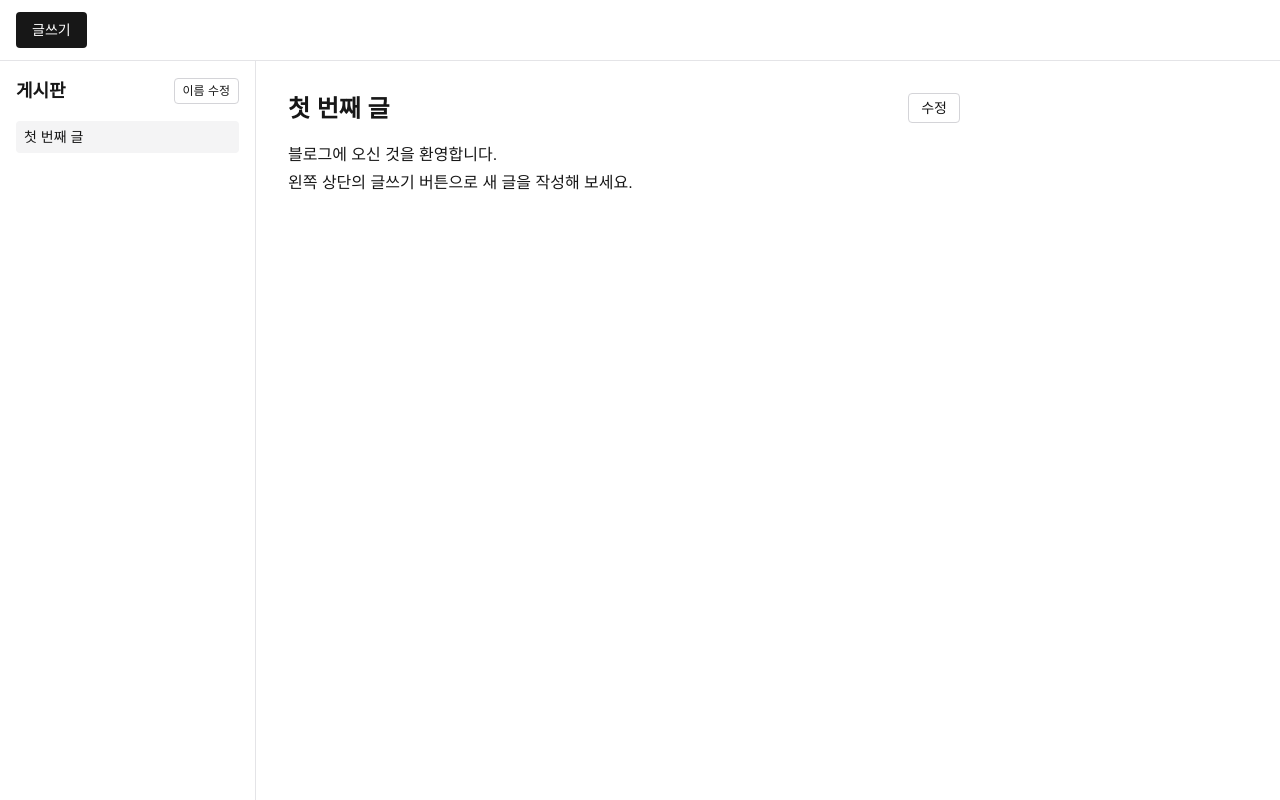
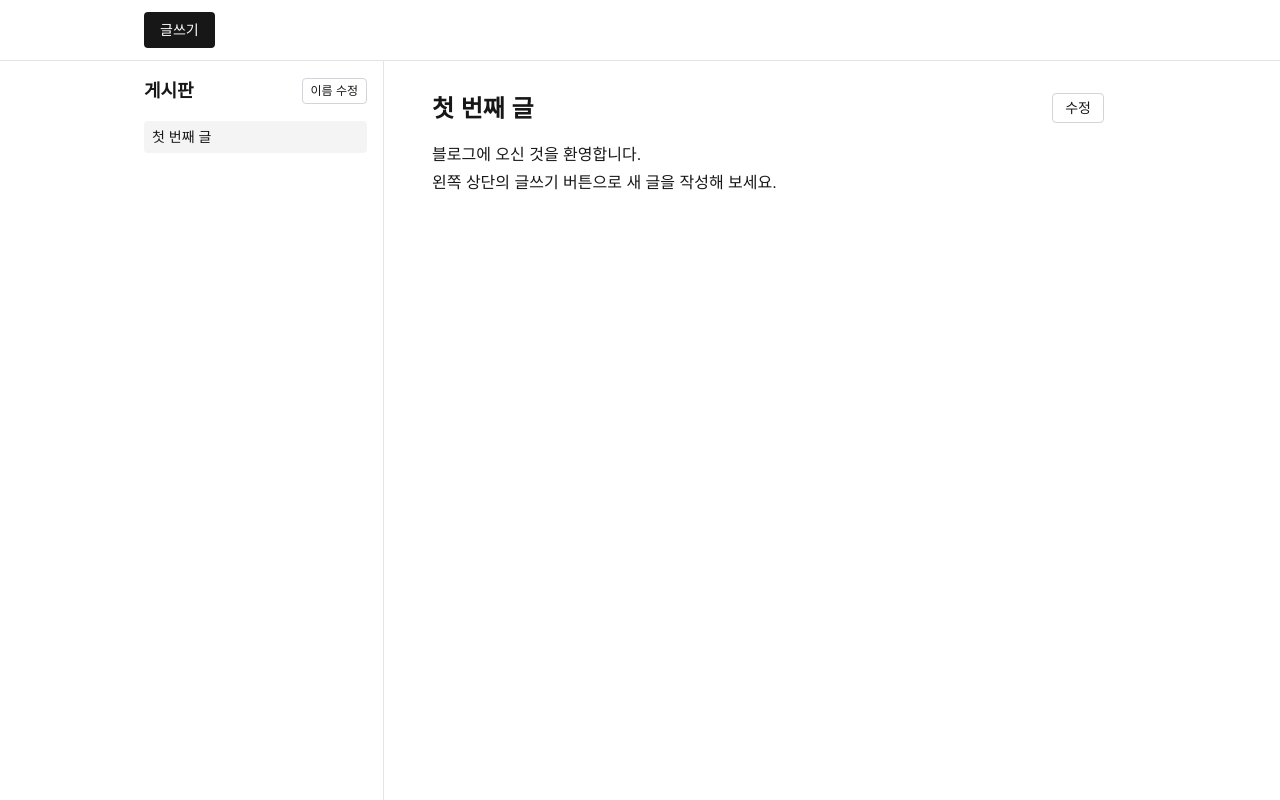
Before and after one commit to pinkcarver8-blip/testyh_2, a Next.js app: page / in a window 1280 px wide. Built offline with nearby package versions, Linux system fonts and the light colour scheme.

Commit message:
testyh_2-2

```diff
--- a/app/blog.tsx
+++ b/app/blog.tsx
@@ -66,16 +66,18 @@ export default function Blog() {
 
   return (
     <div className="flex min-h-screen flex-col">
-      <header className="flex items-center border-b border-zinc-200 px-4 py-3 dark:border-zinc-800">
+      <header className="border-b border-zinc-200 dark:border-zinc-800">
+        <div className="mx-auto flex w-full max-w-5xl items-center px-4 py-3">
         <button
           onClick={startWriting}
           className="rounded bg-foreground px-4 py-2 text-sm font-medium text-background hover:opacity-80"
         >
           글쓰기
         </button>
+        </div>
       </header>
 
-      <div className="flex flex-1">
+      <div className="mx-auto flex w-full max-w-5xl flex-1">
         <aside className="w-64 shrink-0 border-r border-zinc-200 p-4 dark:border-zinc-800">
           <div className="mb-4 flex items-center justify-between gap-2">
             {editingName ? (
@@ -135,7 +137,7 @@ export default function Blog() {
 
         <main className="flex-1 p-8">
           {writing ? (
-            <form onSubmit={submitPost} className="flex max-w-2xl flex-col gap-3">
+            <form onSubmit={submitPost} className="mx-auto flex max-w-2xl flex-col gap-3">
               <input
                 autoFocus
                 value={title}
@@ -164,7 +166,7 @@ export default function Blog() {
               </div>
             </form>
           ) : selected ? (
-            <article className="max-w-2xl">
+            <article className="mx-auto max-w-2xl">
               <div className="mb-4 flex items-start justify-between gap-4">
                 <h1 className="text-2xl font-bold">{selected.title}</h1>
                 <button
@@ -177,7 +179,7 @@ export default function Blog() {
               <p className="whitespace-pre-wrap leading-7">{selected.content}</p>
             </article>
           ) : (
-            <p className="text-zinc-500">글을 선택하거나 새 글을 작성하세요.</p>
+            <p className="text-center text-zinc-500">글을 선택하거나 새 글을 작성하세요.</p>
           )}
         </main>
       </div>
--- a/public/prompt.md
+++ b/public/prompt.md
@@ -1,3 +1,2 @@
-요청 : 게시글을 수정할 수 있는 버튼도 만들 거야
- - 게시글 수정 버튼은 게시글 맨 위 오른쪽에 만들어줘
- - 게시글 수정을 눌렀을 때 제목과 내용을 수정할 수 있게 해줘
+요청 : 게시판과 본문 위치 이동
+ - 현재 전체적으로 왼쪽으로 쏠려 있는데 정중앙에 위치하도록 수정해줘
```
